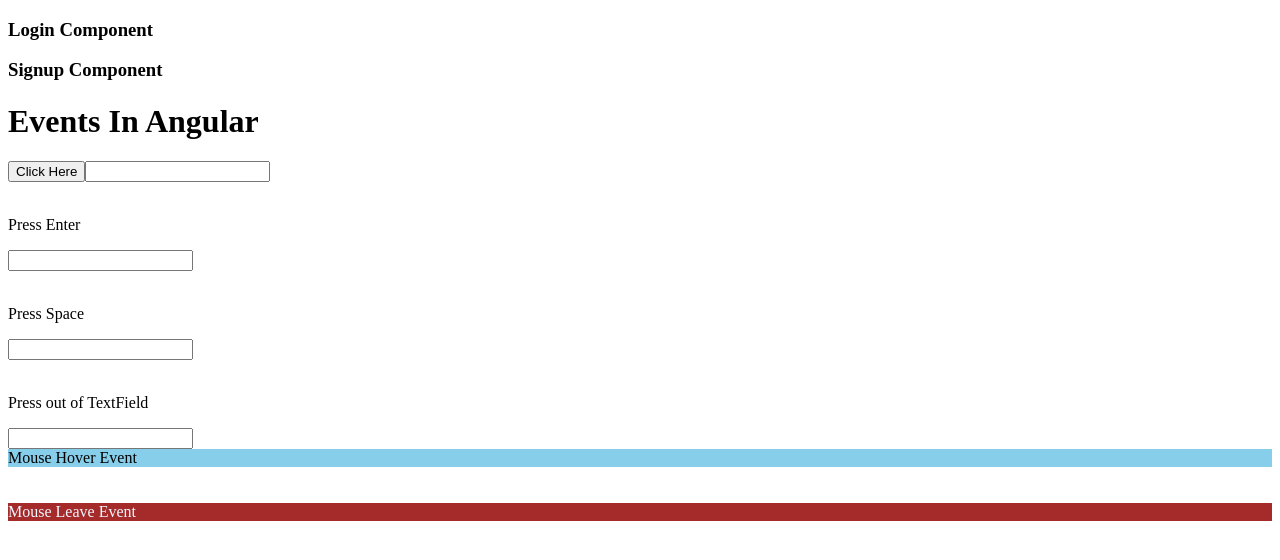
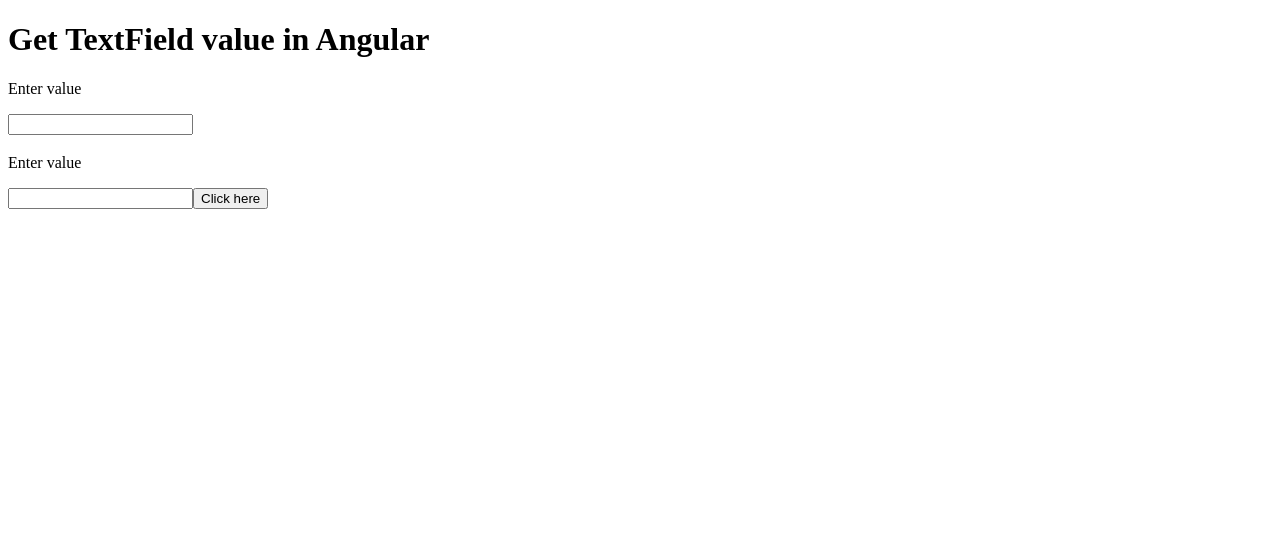
Before and after one commit to Shujaat34/angular-work, an Angular app: page / in a window 1280 px wide. Shown: the top 560 px of the page. Built offline with nearby package versions, Linux system fonts and the light colour scheme.

Commit message:
Event To get Value From TextField

```diff
--- a/src/app/app.component.html
+++ b/src/app/app.component.html
@@ -1,35 +1,10 @@
-<app-login></app-login>
-<app-signup></app-signup>
+<h1>Get TextField value in Angular</h1>
+<!-- Getting a value as we press the Key -->
+<p>Enter value </p><input type="text" #box (keyup)="getValueOnTextBox(box.value)">
+<h3>{{val1}}</h3>
 
-<h1>Events In Angular</h1>
-<!-- This is a Button Click Event -->
-<button (click) = "myEvent('This is Click Event')">Click Here</button>
+<!-- Getting  a value as we click the button -->
 
-<!-- This is a Press Any Key Event  -->
-<input type="text" #box (keyup)="myEvent(box.value)"/><br><br>
-
-<p>Press Enter</p>
-<!-- This is Press Enter Key Event-->
-<input type="text" #box1 (keyup.enter)="myEvent(box1.value)"/> <!--When we press Enter-->
-<br><br>
-<p>Press Space</p>
-<!-- This is When Press Space -->
-<input type="text" #box2 (keyup.space)="myEvent(box2.value)"/> <!--When we press Space-->
-
-<!-- <input type="text" #box11 (keydown.enter)="myEvent(box11.value)"/> It works same as a key pressed-->
-
-<br><br>
-<p>Press out of TextField</p>
-<!-- This is when Focus out the TextField -->
-<input type="text" #box3 (blur)="myEvent(box3.value)"/> <!--blur event when we focus out from the textfield-->
-
-<!-- This is when we hover the Mouse -->
-<div style="background-color: skyblue;" (mouseover)="myEvent('Mouse In')">
-Mouse Hover Event
-</div>
-<br><br>
-
-<!-- This is when we move out the Mouse -->
-<div style="background-color: brown; color: aliceblue;" (mouseleave)="myEvent('Mouse Leave')">
-  Mouse Leave Event
-  </div>
+<p>Enter value </p><input type="text" #box1>
+<button (click)="getValueOnButtonClick(box1.value)">Click here</button>
+<h3>{{val2}}</h3>
--- a/src/app/app.component.ts
+++ b/src/app/app.component.ts
@@ -8,7 +8,16 @@ import { Component } from '@angular/core';
 })
 export class AppComponent {
   title = 'My Blog';
-  myEvent(evt : string){
-    console.warn(evt);
+  val1 = "";
+  val2 = "";
+  getValueOnTextBox(str : string){
+    console.warn(str);
+    this.val1 = str;
   }
+
+  getValueOnButtonClick(str : string){
+    this.val2 = str;
+  }
+
+
 }
```
